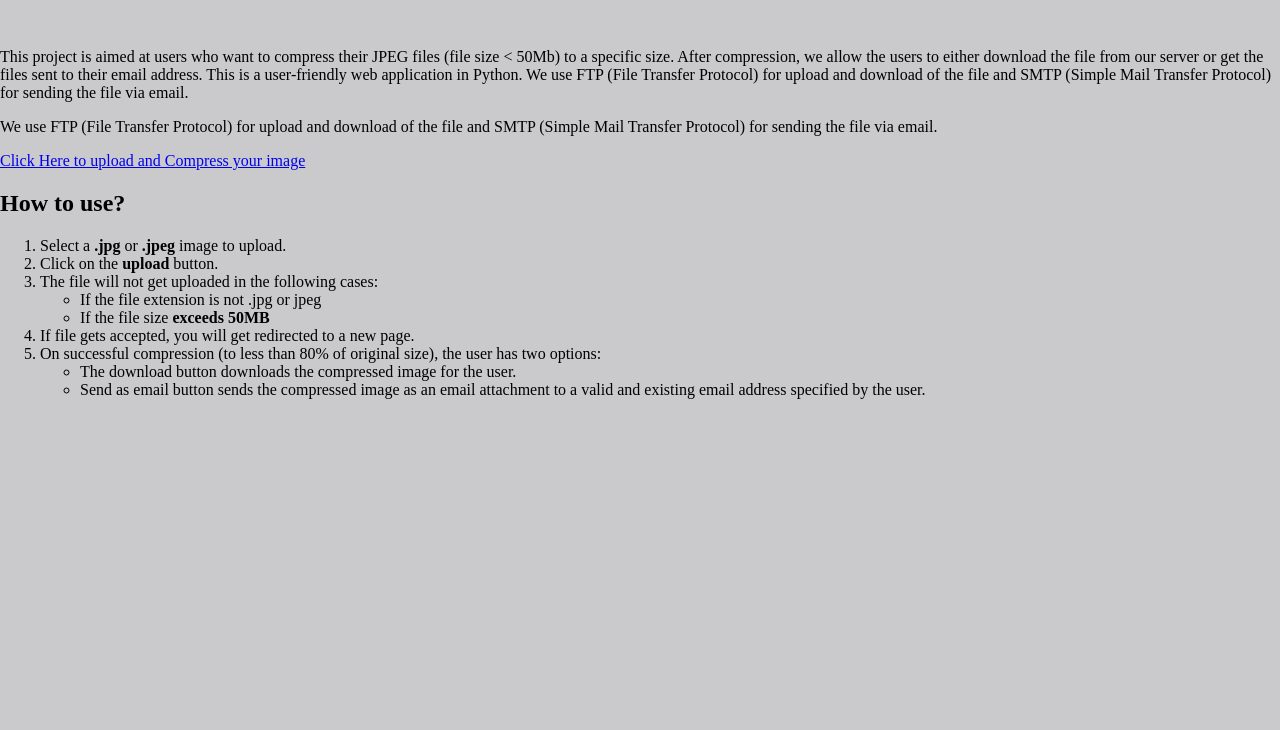
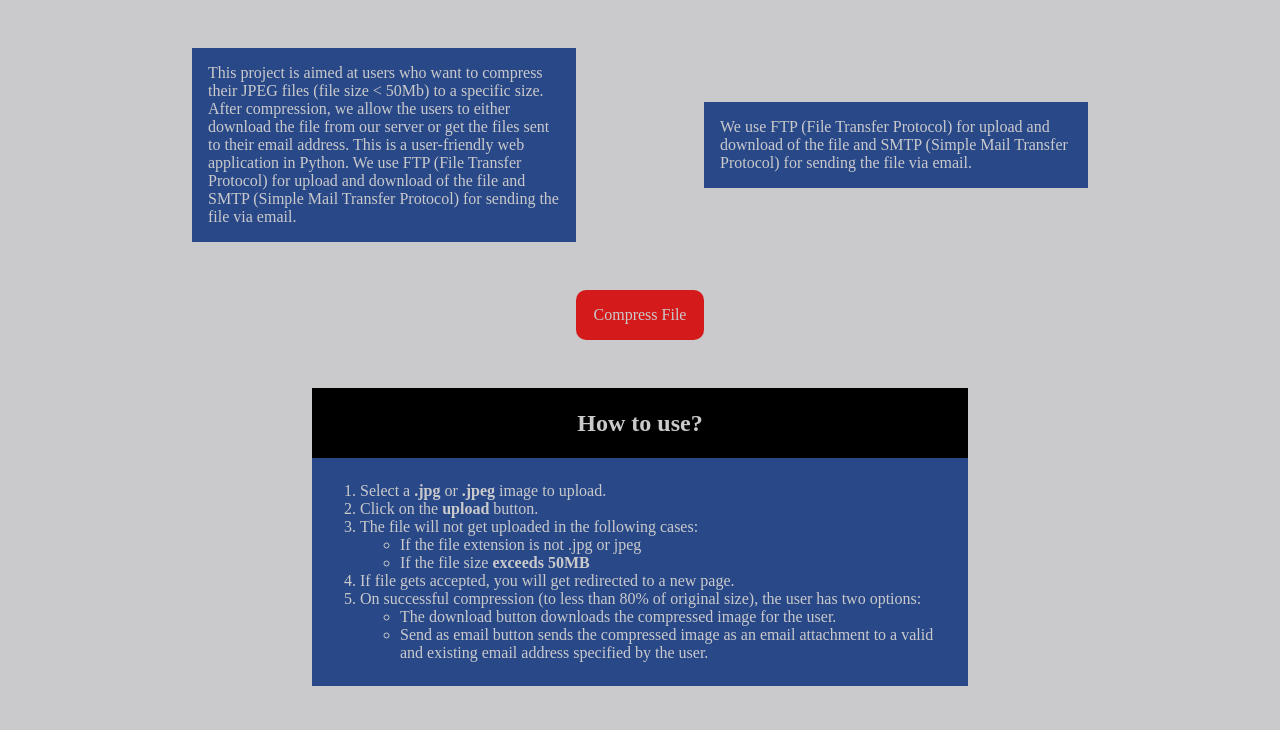
Before and after one commit to AdiSuresh/online-jpeg-compressor, a Flask app: page / in a window 1280 px wide. Shown: the part 70-800 px from the top of the page. Run offline with Flask 2, Linux system fonts and the light colour scheme; some libraries are stand-ins or nearby versions.

Commit message:
Index.html completed

```diff
--- a/flask_app/static/css/style.css
+++ b/flask_app/static/css/style.css
@@ -24,3 +24,56 @@ h1 {
 .greentext {
   color: #24bc34;
 }
+
+.grid-item1 {
+  background: #294887;
+  padding: 1em;
+}
+
+.grid-item2 {
+  background: #294887;
+  align-self: center;
+  padding: 1em;
+}
+
+.grid-container {
+  display: inline-grid;
+  grid-template-columns: 15% 30% 10% 30% 15%;
+  margin-bottom: 3em;
+  color: #cacacc;
+}
+
+a {
+  text-decoration: none;
+  color: #cacacc;
+  text-align: center;
+}
+.compress_file {
+  background: #d41a1b;
+  width: 6em;
+  padding: 1em;
+  border-radius: 10px;
+  height: fit-content;
+  display: grid;
+  margin: auto;
+}
+
+.user-guide {
+  background: black;
+  color: #cacacc;
+  width: 50%;
+  margin: auto;
+  margin-top: 3em;
+  text-align: center;
+  padding: 0.5em;
+  padding-top: 0.1em;
+  padding-bottom: 0.1em;
+}
+
+.instructions {
+  background: #294887;
+  color: #cacacc;
+  width: 50%;
+  margin: auto;
+  padding: 0.5em;
+}
--- a/flask_app/templates/index.html
+++ b/flask_app/templates/index.html
@@ -10,28 +10,29 @@
         <header>
             <h1>JPEG File Compression</h1>
         </header>
-        <div class="row">
-            <div class="column blue-box">
-                <p>
+        <div class="grid-container">
+            <div></div>
+            <div class="grid-item1">
                     This project is aimed at users who want to compress their JPEG files (file size &lt; 50Mb) to a specific size. After compression, we allow the users to either download the file from our server or get the files sent to their email address. This is a user-friendly web application in Python.
         We use FTP (File Transfer Protocol) for upload and download of the file and SMTP (Simple Mail Transfer Protocol) for sending the file via email.
-                </p>
             </div>
+            <div></div>
 
-            <div class="column blue-box">
-                <p>
+            <div class="grid-item2">
                     We use FTP (File Transfer Protocol) for upload and download of the file and SMTP (Simple Mail Transfer Protocol) for sending the file via email.
-                </p>
             </div>
-
+            <div></div>
         </div>
-
-        <a href="{{ url_for('upload_image') }}">Click Here to upload and Compress your image</a>
+        <div class="compress_file">
+            <a href="{{ url_for('upload_image') }}">Compress File</a>
+        </div>
 
             <div class="user-guide">
 
                 <h2>How to use?</h2>
-                <div class="blue-box">
+            </div>
+
+                <div class="instructions">
                     <ol>
                         <li>
                             Select a <strong>.jpg</strong> or <strong>.jpeg</strong> image to upload.
@@ -63,6 +64,5 @@
 
                     </ol>
                 </div>
-            </div>
     </body>
 </html>
```
